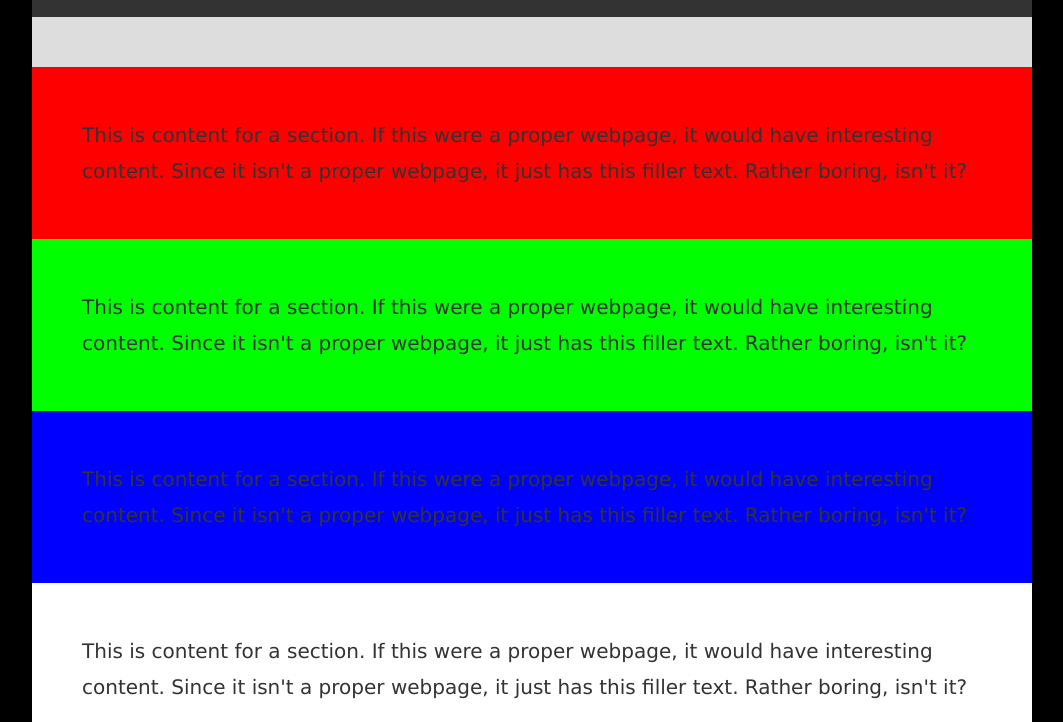
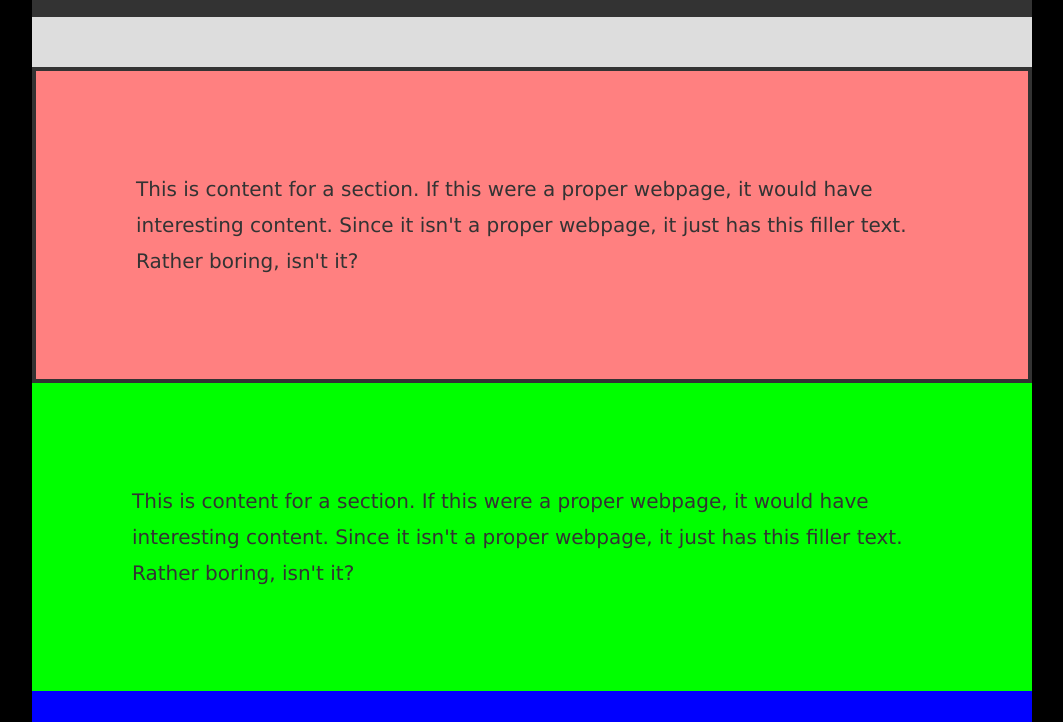
Before and after one commit to flaura42/LandingPage, a plain HTML site: page index.html in a window 1280 px wide. Shown: the part 78-800 px from the top of the page, without its empty margins (108-1171 px from the left). Drawn offline with Linux system fonts and the light colour scheme.

Commit message:
Add style for active section and increase padding for section to force scroll

```diff
--- a/css/styles.css
+++ b/css/styles.css
@@ -46,10 +46,15 @@ main {
   background-color: #fff;
 }
 
+.active-section {
+  background: linear-gradient(rgba(255, 255, 255, 0.5), rgba(255, 255, 255, 0.5));
+  border: 4px solid #333;
+}
+
 .section-text {
   color: #333;
   margin: 0;
-  padding: 50px;
+  padding: 100px;
 }
 
 footer {
```
